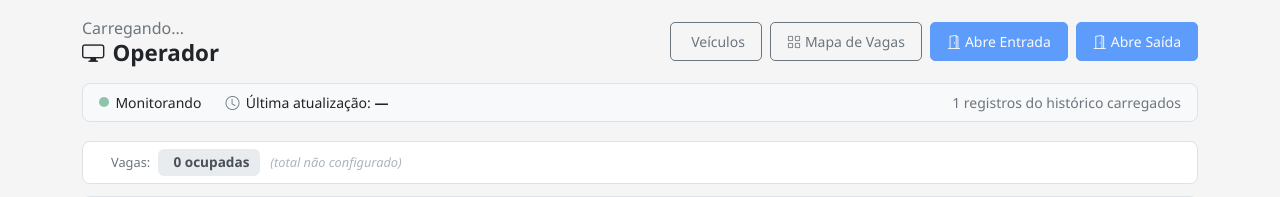
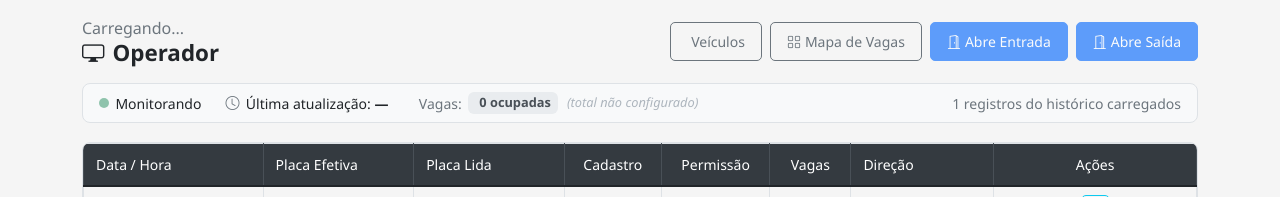
Before and after one commit to fernandofarooficial/parkvision, a Flask app: page /operador/1 in a window 1280 px wide. Shown: the part 78-275 px from the top of the page. Run offline with Flask 3, Linux system fonts and the light colour scheme; a user stored in the database is signed in; data that the repository does not hold is empty.

Commit message:
[0042] Placar de vagas na tela Operador

```diff
--- a/templates/operador.html
+++ b/templates/operador.html
@@ -135,41 +135,21 @@
     .vagas-zero   { color: #dc3545; font-weight: 600; }
     .vagas-nd     { color: #adb5bd; }
 
-    /* ── Painel de vagas do condomínio ───────────── */
-    .vagas-cond-painel {
-        display: flex;
-        align-items: center;
-        gap: .5rem;
-        padding: .45rem 1rem;
-        background: #fff;
-        border: 1px solid #dee2e6;
-        border-radius: .5rem;
-        margin-bottom: .75rem;
-        font-size: .875rem;
-        flex-wrap: wrap;
-    }
-
-    .vagas-cond-label {
-        color: #6c757d;
-        font-size: .8rem;
-        white-space: nowrap;
-    }
-
+    /* ── Vagas do condomínio (status bar) ────────── */
     .vagas-resumo {
         display: flex;
         align-items: center;
-        gap: .4rem;
-        flex-wrap: wrap;
+        gap: .3rem;
     }
 
     .vagas-resumo-badge {
         display: inline-flex;
         align-items: center;
-        gap: .3rem;
-        padding: .2rem .65rem;
+        gap: .25rem;
+        padding: .1rem .45rem;
         border-radius: .375rem;
-        font-weight: 700;
-        font-size: .85rem;
+        font-weight: 600;
+        font-size: .8rem;
         white-space: nowrap;
     }
 
@@ -425,17 +405,15 @@
         <span>Última atualização: <strong id="ultimo-update">—</strong></span>
     </div>
     <span id="total-eventos" class="d-none"></span>
+    <div class="op-status-item" id="vagas-resumo-container">
+        <i class="bi bi-p-square-fill text-secondary"></i>
+        <span class="text-secondary" style="font-size:.875rem">Vagas:</span>
+        <div class="vagas-resumo" id="vagas-resumo">
+            <span class="vagas-resumo-nd">carregando...</span>
+        </div>
+    </div>
     <div class="op-status-item ms-auto">
         <span class="text-muted" id="txt-historico"></span>
-    </div>
-</div>
-
-<!-- Painel de vagas do condomínio -->
-<div class="vagas-cond-painel" id="vagas-resumo-container">
-    <i class="bi bi-p-square-fill text-secondary me-1"></i>
-    <span class="vagas-cond-label">Vagas:</span>
-    <div class="vagas-resumo" id="vagas-resumo">
-        <span class="vagas-resumo-nd">carregando...</span>
     </div>
 </div>
 
```
